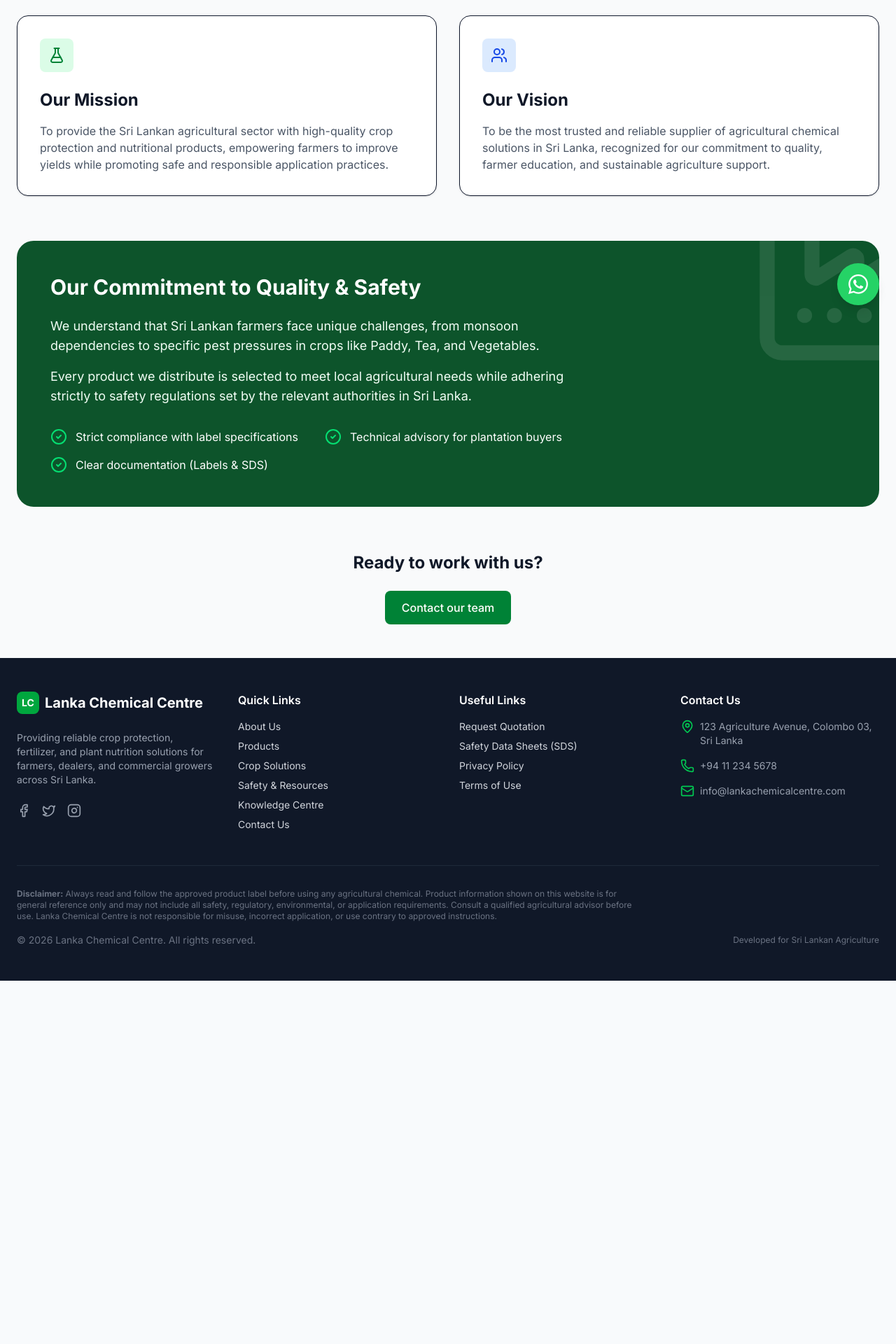
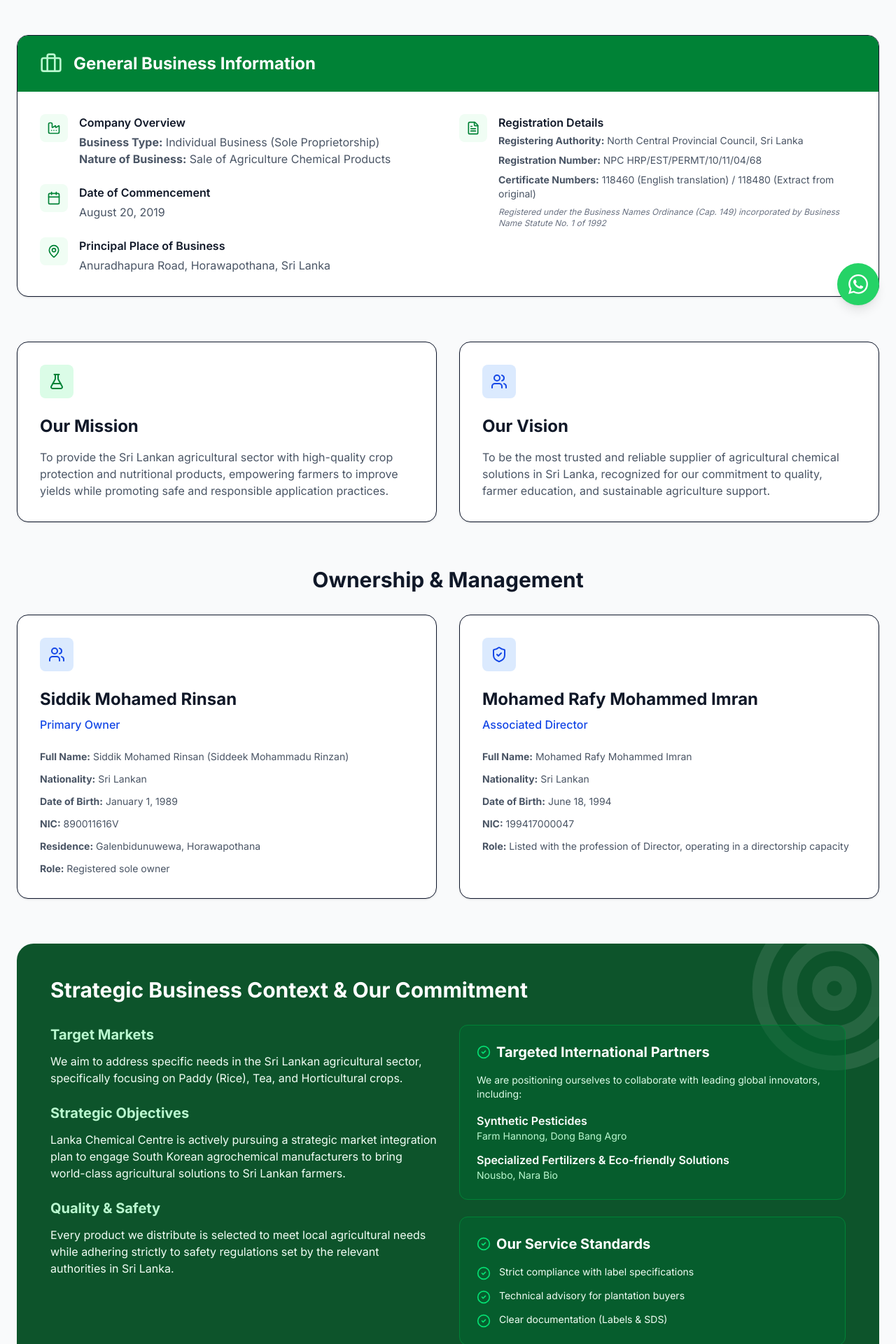
Before and after one commit to nirzaf/lankachemicalcentre, a Next.js app: page /about in a window 1280 px wide. Shown: the part 340-2260 px from the top of the page at 70% size. Before the commit the page ends 1741 px from the top, so only its background shows below. Built offline with nearby package versions, Linux system fonts and the light colour scheme.

Commit message:
feat: expand about page with comprehensive business registration, ownership, and strategic partner details

```diff
--- a/app/about/page.tsx
+++ b/app/about/page.tsx
@@ -1,5 +1,5 @@
 import Link from "next/link";
-import { CheckCircle2, Factory, FlaskConical, Users } from "lucide-react";
+import { CheckCircle2, Factory, FlaskConical, Users, MapPin, Calendar, FileText, Target, ShieldCheck, Briefcase } from "lucide-react";
 
 export default function AboutPage() {
   return (
@@ -10,8 +10,69 @@
         <div className="text-center max-w-3xl mx-auto mb-16">
           <h1 className="text-4xl font-bold text-gray-900 mb-6">About Lanka Chemical Centre</h1>
           <p className="text-lg text-gray-600">
-            Lanka Chemical Centre is a Sri Lanka-based agriculture chemical and crop input supplier focused on supporting farmers, dealers, and commercial growers with reliable product information, responsible use guidance, and responsive customer service.
+            Lanka Chemical Centre is a specialized retailer and distributor within the Sri Lankan agricultural landscape, focused on supporting farmers, dealers, and commercial growers with reliable product information, responsible use guidance, and responsive customer service.
           </p>
+        </div>
+
+        {/* General Business Information */}
+        <div className="bg-white rounded-2xl border shadow-sm mb-16 overflow-hidden">
+          <div className="bg-green-700 px-8 py-6 text-white flex items-center gap-4">
+            <Briefcase className="h-8 w-8 text-green-200" />
+            <h2 className="text-2xl font-bold">General Business Information</h2>
+          </div>
+          <div className="p-8 grid md:grid-cols-2 gap-8">
+            <div className="space-y-6">
+              <div className="flex items-start gap-4">
+                <div className="w-10 h-10 bg-green-50 text-green-700 rounded-lg flex items-center justify-center shrink-0">
+                  <Factory className="h-5 w-5" />
+                </div>
+                <div>
+                  <h3 className="font-semibold text-gray-900">Company Overview</h3>
+                  <p className="text-gray-600 mt-1">
+                    <strong>Business Type:</strong> Individual Business (Sole Proprietorship)<br/>
+                    <strong>Nature of Business:</strong> Sale of Agriculture Chemical Products
+                  </p>
+                </div>
+              </div>
+
+              <div className="flex items-start gap-4">
+                <div className="w-10 h-10 bg-green-50 text-green-700 rounded-lg flex items-center justify-center shrink-0">
+                  <Calendar className="h-5 w-5" />
+                </div>
+                <div>
+                  <h3 className="font-semibold text-gray-900">Date of Commencement</h3>
+                  <p className="text-gray-600 mt-1">August 20, 2019</p>
+                </div>
+              </div>
+
+              <div className="flex items-start gap-4">
+                <div className="w-10 h-10 bg-green-50 text-green-700 rounded-lg flex items-center justify-center shrink-0">
+                  <MapPin className="h-5 w-5" />
+                </div>
+                <div>
+                  <h3 className="font-semibold text-gray-900">Principal Place of Business</h3>
+                  <p className="text-gray-600 mt-1">Anuradhapura Road, Horawapothana, Sri Lanka</p>
+                </div>
+              </div>
+            </div>
+
+            <div className="space-y-6">
+              <div className="flex items-start gap-4">
+                <div className="w-10 h-10 bg-green-50 text-green-700 rounded-lg flex items-center justify-center shrink-0">
+                  <FileText className="h-5 w-5" />
+                </div>
+                <div>
+                  <h3 className="font-semibold text-gray-900">Registration Details</h3>
+                  <div className="text-gray-600 mt-1 space-y-2 text-sm">
+                    <p><strong>Registering Authority:</strong> North Central Provincial Council, Sri Lanka</p>
+                    <p><strong>Registration Number:</strong> NPC HRP/EST/PERMT/10/11/04/68</p>
+                    <p><strong>Certificate Numbers:</strong> 118460 (English translation) / 118480 (Extract from original)</p>
+                    <p className="text-xs text-gray-500 italic mt-2">Registered under the Business Names Ordinance (Cap. 149) incorporated by Business Name Statute No. 1 of 1992</p>
+                  </div>
+                </div>
+              </div>
+            </div>
+          </div>
         </div>
 
         {/* Vision & Mission */}
@@ -36,33 +97,109 @@
           </div>
         </div>
 
-        {/* Commitment */}
+        {/* Ownership and Management */}
+        <div className="mb-16">
+          <h2 className="text-3xl font-bold text-gray-900 mb-8 text-center">Ownership & Management</h2>
+          <div className="grid md:grid-cols-2 gap-8">
+            <div className="bg-white p-8 rounded-2xl border shadow-sm">
+              <div className="w-12 h-12 bg-blue-100 text-blue-700 rounded-lg flex items-center justify-center mb-6">
+                <Users className="h-6 w-6" />
+              </div>
+              <h3 className="text-2xl font-bold text-gray-900 mb-2">Siddik Mohamed Rinsan</h3>
+              <p className="text-blue-700 font-medium mb-6">Primary Owner</p>
+              <div className="space-y-3 text-sm text-gray-600">
+                <p><strong>Full Name:</strong> Siddik Mohamed Rinsan (Siddeek Mohammadu Rinzan)</p>
+                <p><strong>Nationality:</strong> Sri Lankan</p>
+                <p><strong>Date of Birth:</strong> January 1, 1989</p>
+                <p><strong>NIC:</strong> 890011616V</p>
+                <p><strong>Residence:</strong> Galenbidunuwewa, Horawapothana</p>
+                <p><strong>Role:</strong> Registered sole owner</p>
+              </div>
+            </div>
+
+            <div className="bg-white p-8 rounded-2xl border shadow-sm">
+              <div className="w-12 h-12 bg-blue-100 text-blue-700 rounded-lg flex items-center justify-center mb-6">
+                <ShieldCheck className="h-6 w-6" />
+              </div>
+              <h3 className="text-2xl font-bold text-gray-900 mb-2">Mohamed Rafy Mohammed Imran</h3>
+              <p className="text-blue-700 font-medium mb-6">Associated Director</p>
+              <div className="space-y-3 text-sm text-gray-600">
+                <p><strong>Full Name:</strong> Mohamed Rafy Mohammed Imran</p>
+                <p><strong>Nationality:</strong> Sri Lankan</p>
+                <p><strong>Date of Birth:</strong> June 18, 1994</p>
+                <p><strong>NIC:</strong> 199417000047</p>
+                <p><strong>Role:</strong> Listed with the profession of Director, operating in a directorship capacity</p>
+              </div>
+            </div>
+          </div>
+        </div>
+
+        {/* Strategic Context */}
         <div className="bg-green-900 rounded-3xl p-8 md:p-12 text-white mb-16 relative overflow-hidden">
           <div className="absolute top-0 right-0 opacity-10">
-            <Factory className="h-64 w-64 -mt-16 -mr-16" />
+            <Target className="h-64 w-64 -mt-16 -mr-16" />
           </div>
-          <div className="relative z-10 max-w-3xl">
-            <h2 className="text-3xl font-bold mb-6">Our Commitment to Quality & Safety</h2>
-            <div className="space-y-4 text-green-50 text-lg">
-              <p>
-                We understand that Sri Lankan farmers face unique challenges, from monsoon dependencies to specific pest pressures in crops like Paddy, Tea, and Vegetables.
-              </p>
-              <p>
-                Every product we distribute is selected to meet local agricultural needs while adhering strictly to safety regulations set by the relevant authorities in Sri Lanka.
-              </p>
+          <div className="relative z-10">
+            <h2 className="text-3xl font-bold mb-8">Strategic Business Context & Our Commitment</h2>
+            <div className="grid md:grid-cols-2 gap-8 mb-8">
+              <div>
+                <h3 className="text-xl font-bold text-green-200 mb-3">Target Markets</h3>
+                <p className="text-green-50 mb-6">
+                  We aim to address specific needs in the Sri Lankan agricultural sector, specifically focusing on Paddy (Rice), Tea, and Horticultural crops.
+                </p>
+
+                <h3 className="text-xl font-bold text-green-200 mb-3">Strategic Objectives</h3>
+                <p className="text-green-50 mb-6">
+                  Lanka Chemical Centre is actively pursuing a strategic market integration plan to engage South Korean agrochemical manufacturers to bring world-class agricultural solutions to Sri Lankan farmers.
+                </p>
+
+                <h3 className="text-xl font-bold text-green-200 mb-3">Quality & Safety</h3>
+                <p className="text-green-50">
+                  Every product we distribute is selected to meet local agricultural needs while adhering strictly to safety regulations set by the relevant authorities in Sri Lanka.
+                </p>
+              </div>
+
+              <div className="space-y-6">
+                <div className="bg-green-800/50 rounded-xl p-6 border border-green-700">
+                  <h3 className="text-xl font-bold text-white mb-4 flex items-center gap-2">
+                    <CheckCircle2 className="h-5 w-5 text-green-400" />
+                    Targeted International Partners
+                  </h3>
+                  <p className="text-green-100 text-sm mb-4">We are positioning ourselves to collaborate with leading global innovators, including:</p>
+                  <ul className="space-y-3">
+                    <li className="flex flex-col">
+                      <span className="font-semibold text-white">Synthetic Pesticides</span>
+                      <span className="text-green-200 text-sm">Farm Hannong, Dong Bang Agro</span>
+                    </li>
+                    <li className="flex flex-col">
+                      <span className="font-semibold text-white">Specialized Fertilizers & Eco-friendly Solutions</span>
+                      <span className="text-green-200 text-sm">Nousbo, Nara Bio</span>
+                    </li>
+                  </ul>
+                </div>
+
+                <div className="bg-green-800/50 rounded-xl p-6 border border-green-700">
+                  <h3 className="text-xl font-bold text-white mb-4 flex items-center gap-2">
+                    <CheckCircle2 className="h-5 w-5 text-green-400" />
+                    Our Service Standards
+                  </h3>
+                  <ul className="space-y-3">
+                    <li className="flex items-start">
+                      <CheckCircle2 className="h-5 w-5 text-green-400 mr-3 shrink-0 mt-0.5" />
+                      <span className="text-green-50 text-sm">Strict compliance with label specifications</span>
+                    </li>
+                    <li className="flex items-start">
+                      <CheckCircle2 className="h-5 w-5 text-green-400 mr-3 shrink-0 mt-0.5" />
+                      <span className="text-green-50 text-sm">Technical advisory for plantation buyers</span>
+                    </li>
+                    <li className="flex items-start">
+                      <CheckCircle2 className="h-5 w-5 text-green-400 mr-3 shrink-0 mt-0.5" />
+                      <span className="text-green-50 text-sm">Clear documentation (Labels & SDS)</span>
+                    </li>
+                  </ul>
+                </div>
+              </div>
             </div>
-            <ul className="mt-8 grid md:grid-cols-2 gap-4">
-              {[
-                "Strict compliance with label specifications",
-                "Technical advisory for plantation buyers",
-                "Clear documentation (Labels & SDS)"
-              ].map((item, i) => (
-                <li key={i} className="flex items-start">
-                  <CheckCircle2 className="h-6 w-6 text-green-400 mr-3 shrink-0" />
-                  <span>{item}</span>
-                </li>
-              ))}
-            </ul>
           </div>
         </div>
 
```
